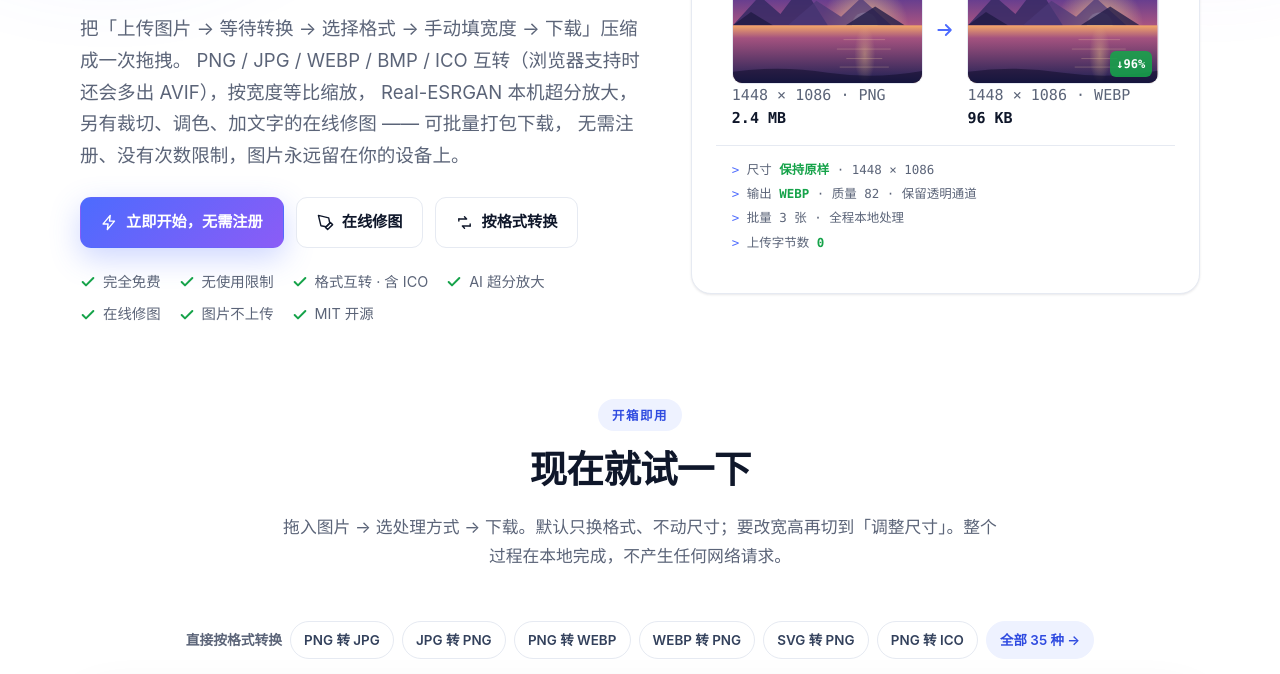
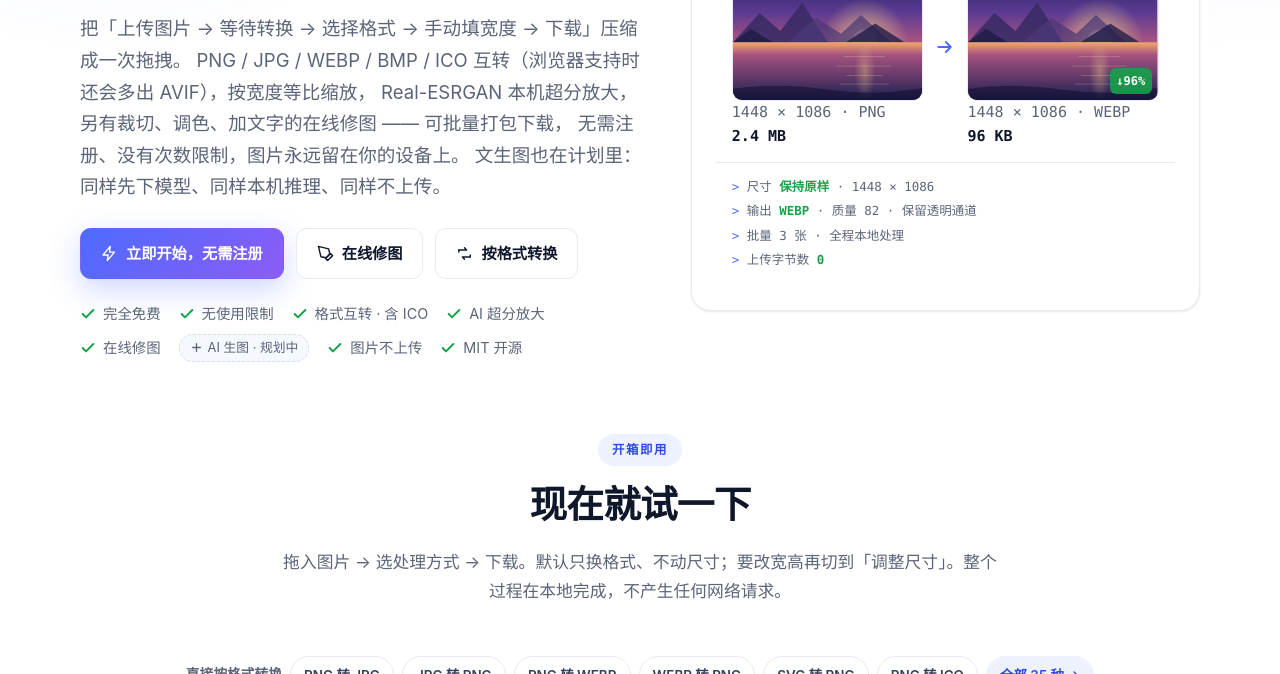
Before and after one commit to xuboboo/pixora, a plain HTML site: page index.html in a window 1280 px wide. Shown: the part 426-1100 px from the top of the page. Drawn offline with Linux system fonts and the light colour scheme.

Commit message:
docs: 首页 hero 为生图功能留位，用「规划中」徽标而非虚假承诺
hero 的能力列表此前只覆盖已上线的四件事，等生图落地时头图、导语、徽标三处都要
改一遍，且改之前页面读起来像个不再生长的死胡同。现在把坑位先立起来：

- 导语补一句「文生图也在计划里：同样先下模型、同样本机推理、同样不上传」，
  把规矩（本地推理、不上传）和列表一起交代，不等到上线才说。
- 徽标行新增 `.badge-planned`「AI 生图 · 规划中」：虚线 pill + 弱化文字 + 加号线框，
  刻意**不给绿勾** —— 绿勾的含义是「已经有了」。上线那天把这个类删掉、并进普通
  徽标即可，是一处改动。
- 与 features 区已有的「AI 生图 · 规划中」卡片同一个基调，不悄悄变卦。

标题「完成图片转换、缩放、放大与修图」保持现状：结构上末项用「与」收尾，
生图落地时改成「转换、缩放、放大、修图与生图」是一次编辑，不需要重排版。

验收
- fullaudit 915/915、verify-pages / mkmodes / small / small2 / final /
  consistency / linkint / links 全部通过。
- 375px 窄屏无横向溢出；明暗双主题各截一张确认虚线 pill 不与绿勾徽标混淆。

```diff
--- a/assets/css/style.css
+++ b/assets/css/style.css
@@ -301,6 +301,16 @@ hr { border: 0; border-top: 1px solid var(--border); margin: 2.5rem 0; }
 .hero-badges { display: flex; flex-wrap: wrap; gap: 8px 18px; list-style: none; padding: 0; margin: 0; color: var(--muted); font-size: .9rem; }
 .hero-badges li { display: inline-flex; align-items: center; gap: 7px; }
 .hero-badges svg { width: 16px; height: 16px; color: var(--ok); flex: none; }
+/* 还没上线的能力：不给绿勾（那表示「已经有了」），改用虚线 pill + 弱化文字，
+   和下面 features 区的「AI 生图 · 规划中」卡片同一个基调 —— 先把坑位和规矩讲清楚，
+   不悄悄变卦。上线那天把这个类删掉、并进普通徽标即可。 */
+.hero-badges .badge-planned {
+  gap: 5px; padding: 2px 10px;
+  border: 1px dashed var(--border-strong); border-radius: 999px;
+  font-size: .8rem; color: var(--muted);
+  background: color-mix(in srgb, var(--brand-soft) 55%, transparent);
+}
+.hero-badges .badge-planned svg { width: 13px; height: 13px; color: var(--muted); }
 
 /* ---------- 6b. Hero preview card ----------
    This used to be three flat gradient rectangles, which read as placeholder
--- a/index.html
+++ b/index.html
@@ -317,6 +317,7 @@
           PNG / JPG / WEBP / BMP / ICO 互转（浏览器支持时还会多出 AVIF），按宽度等比缩放，
           Real-ESRGAN 本机超分放大，另有裁切、调色、加文字的在线修图 —— 可批量打包下载，
           无需注册、没有次数限制，图片永远留在你的设备上。
+          文生图也在计划里：同样先下模型、同样本机推理、同样不上传。
         </p>
         <div class="hero-cta">
           <a class="btn btn-primary" href="#tool">
@@ -338,6 +339,12 @@
           <li><svg viewBox="0 0 24 24" fill="none" stroke="currentColor" stroke-width="3" stroke-linecap="round" stroke-linejoin="round" aria-hidden="true"><path d="M20 6 9 17l-5-5"/></svg>格式互转 · 含 ICO</li>
           <li><svg viewBox="0 0 24 24" fill="none" stroke="currentColor" stroke-width="3" stroke-linecap="round" stroke-linejoin="round" aria-hidden="true"><path d="M20 6 9 17l-5-5"/></svg>AI 超分放大</li>
           <li><svg viewBox="0 0 24 24" fill="none" stroke="currentColor" stroke-width="3" stroke-linecap="round" stroke-linejoin="round" aria-hidden="true"><path d="M20 6 9 17l-5-5"/></svg>在线修图</li>
+          <!-- 生图还没上线，所以不给绿勾 —— 绿勾的含义是「已经有了」。
+               上线那天把这个 li 的类删掉、并进上面那排普通徽标即可。 -->
+          <li class="badge-planned">
+            <svg viewBox="0 0 24 24" fill="none" stroke="currentColor" stroke-width="2.5" stroke-linecap="round" aria-hidden="true"><path d="M12 5v14M5 12h14"/></svg>
+            AI 生图 · 规划中
+          </li>
           <li><svg viewBox="0 0 24 24" fill="none" stroke="currentColor" stroke-width="3" stroke-linecap="round" stroke-linejoin="round" aria-hidden="true"><path d="M20 6 9 17l-5-5"/></svg>图片不上传</li>
           <li><svg viewBox="0 0 24 24" fill="none" stroke="currentColor" stroke-width="3" stroke-linecap="round" stroke-linejoin="round" aria-hidden="true"><path d="M20 6 9 17l-5-5"/></svg>MIT 开源</li>
         </ul>
```
